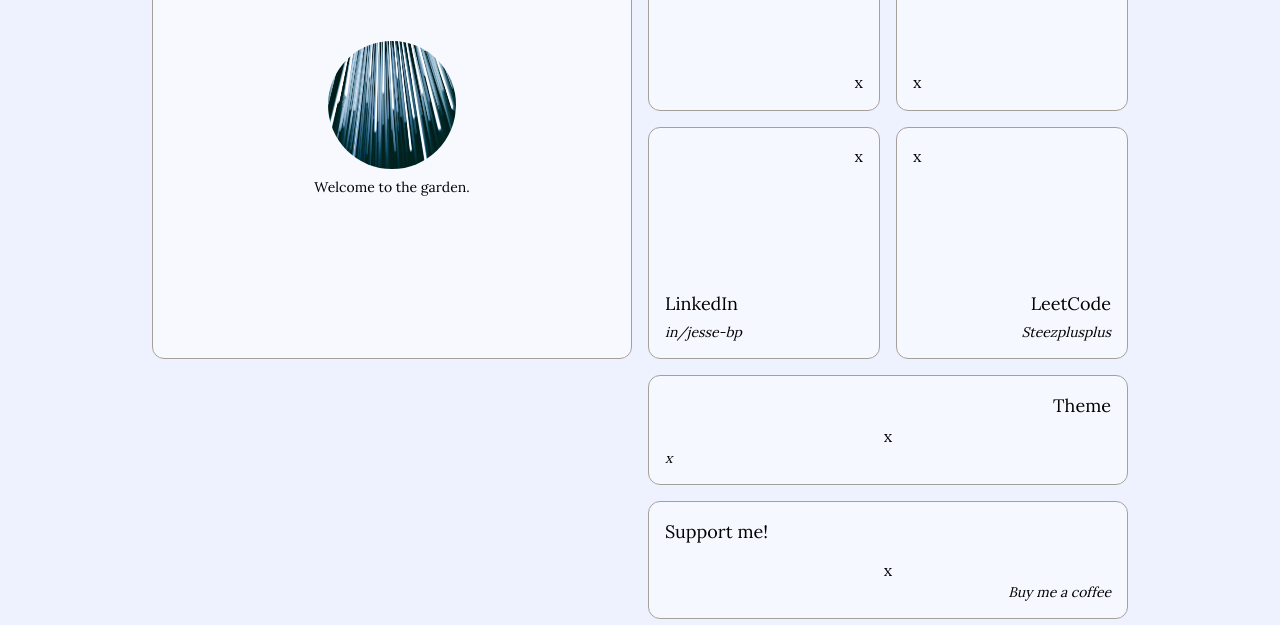
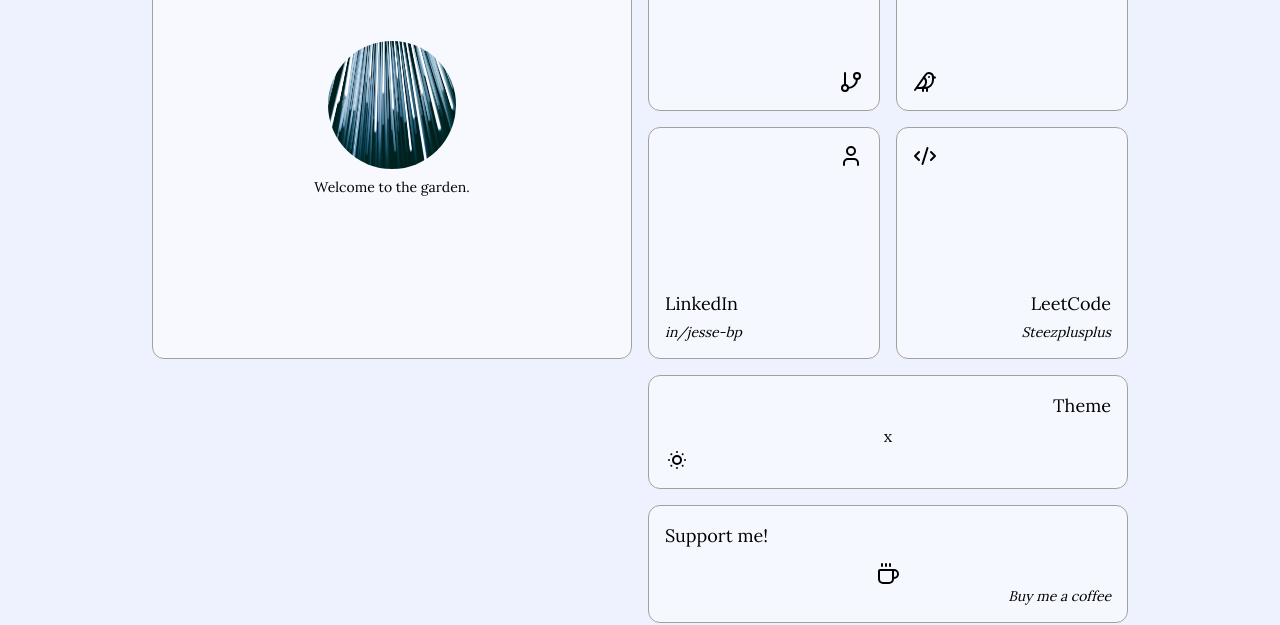
Before and after one commit to steezplusplus/digital-garden, a Next.js app: page / in a window 1280 px wide. Shown: the part 209-834 px from the top of the page. Built offline with nearby package versions, Linux system fonts and the light colour scheme; no server answers.

Commit message:
feat: add icons

```diff
--- a/src/components/cards/project-card/project-card.tsx
+++ b/src/components/cards/project-card/project-card.tsx
@@ -1,6 +1,8 @@
 import Link from "next/link";
+import { Eye, GitFork, Star } from "lucide-react";
 
 import Grid from "@/components/grid";
+
 
 type ProjectCardProps = {
   id: number;
@@ -27,27 +29,23 @@ export default function ProjectCard(props: ProjectCardProps) {
   return (
     <Grid.Item className="flex flex-col gap-4">
       <div className="flex items-center">
-        <h3 className="text-lg">{name}</h3>
-        <span className="ml-auto">
         <Link
           href={githubUrl}
           target="_blank"
           rel="noopener noreferrer"
-            className="ml-auto"
         >
-            x
+            <h3 className="text-lg hover:underline">{name}</h3>
         </Link>
-        </span>
       </div>
 
       <p className="text-sm leading-relaxed line-clamp-2">{description}</p>
-      <p className="text-xs">{pushedAt}</p>
+      <p className="text-xs">Last updated {new Date(pushedAt as string).toLocaleDateString()}</p>
       <hr />
 
       <div className="flex items-center gap-6 text-xs">
-        <span># {stars}</span>
-        <span># {forks}</span>
-        <span># {watchers}</span>
+        <span className="flex items-center justify-center gap-2"><Star size={14}/> {stars}</span>
+        <span className="flex items-center justify-center gap-2"><GitFork size={14}/> {forks}</span>
+        <span className="flex items-center justify-center gap-2"><Eye size={14}/> {watchers}</span>
       </div>
     </Grid.Item>
   );
--- a/src/components/cards/theme-card/theme-card.tsx
+++ b/src/components/cards/theme-card/theme-card.tsx
@@ -1,3 +1,5 @@
+import { SunDim } from "lucide-react";
+
 export default function ThemeCard() {
   return (
     <div className="flex flex-col rounded-xl border border-stone-400 bg-white/50 p-4 dark:bg-indigo-100/5">
@@ -5,7 +7,9 @@ export default function ThemeCard() {
       <div className="my-auto flex justify-center">
         x
       </div>
-      <div className="self-start text-sm italic">x</div>
+      <div className="self-start text-sm italic">
+        <SunDim />
+      </div>
     </div>
   );
 }
--- a/src/components/layout/sections/gallery-section.tsx
+++ b/src/components/layout/sections/gallery-section.tsx
@@ -1,9 +1,11 @@
 import Link from "next/link";
+import { Bird, CodeXml, Coffee, GitBranch, User } from "lucide-react";
 
 import Grid from "@/components/grid";
 import GridItemLink from "@/components/grid/grid-item-link";
 import FeaturedCard from "@/components/cards/featured-card/featured-card";
 import ThemeCard from "@/components/cards/theme-card/theme-card";
+
 
 export default function GallerySection() {
   return (
@@ -31,7 +33,9 @@ function TopLeftCard() {
     >
       <h2 className="mb-1 text-lg group-hover:underline">GitHub</h2>
       <h3 className="text-sm italic">SteezPlusPlus</h3>
-      <div className="mt-auto self-end">x</div>
+      <div className="mt-auto self-end">
+        <GitBranch />
+      </div>
     </GridItemLink>
   );
 }
@@ -43,7 +47,9 @@ function TopRightCard() {
     >
       <h2 className="mb-1 self-end text-lg group-hover:underline">Twitter</h2>
       <h3 className="self-end text-sm italic">CodingSteez</h3>
-      <div className="mt-auto self-start">x</div>
+      <div className="mt-auto self-start">
+        <Bird />
+      </div>
     </GridItemLink>
   );
 }
@@ -53,7 +59,9 @@ function BottomLeftCard() {
     <GridItemLink
       href="https://www.linkedin.com/in/jesse-bp/"
     >
-      <div className="mb-auto self-end">x</div>
+      <div className="mb-auto self-end">
+        <User />
+      </div>
       <h2 className="mb-1 text-lg group-hover:underline">LinkedIn</h2>
       <h3 className="text-sm italic">in/jesse-bp</h3>
     </GridItemLink>
@@ -65,7 +73,9 @@ function BottomRightCard() {
     <GridItemLink
       href="https://leetcode.com/u/Steezplusplus/"
     >
-      <div className="mb-auto self-start">x</div>
+      <div className="mb-auto self-start">
+        <CodeXml />
+      </div>
       <h2 className="mb-1 self-end text-lg group-hover:underline">LeetCode</h2>
       <h3 className="self-end text-sm italic">Steezplusplus</h3>
     </GridItemLink>
@@ -81,7 +91,9 @@ function SupportCard() {
         className="group flex flex-col"
       >
         <h2 className="mb-1 text-lg group-hover:underline">Support me!</h2>
-        <div className="mt-2 self-center">x</div>
+        <div className="mt-2 self-center">
+          <Coffee />
+        </div>
         <h3 className="self-end text-sm italic">Buy me a coffee</h3>
       </Link>
     </Grid.Item>
```
Lines whose indentation alone changed are shown as unchanged.
